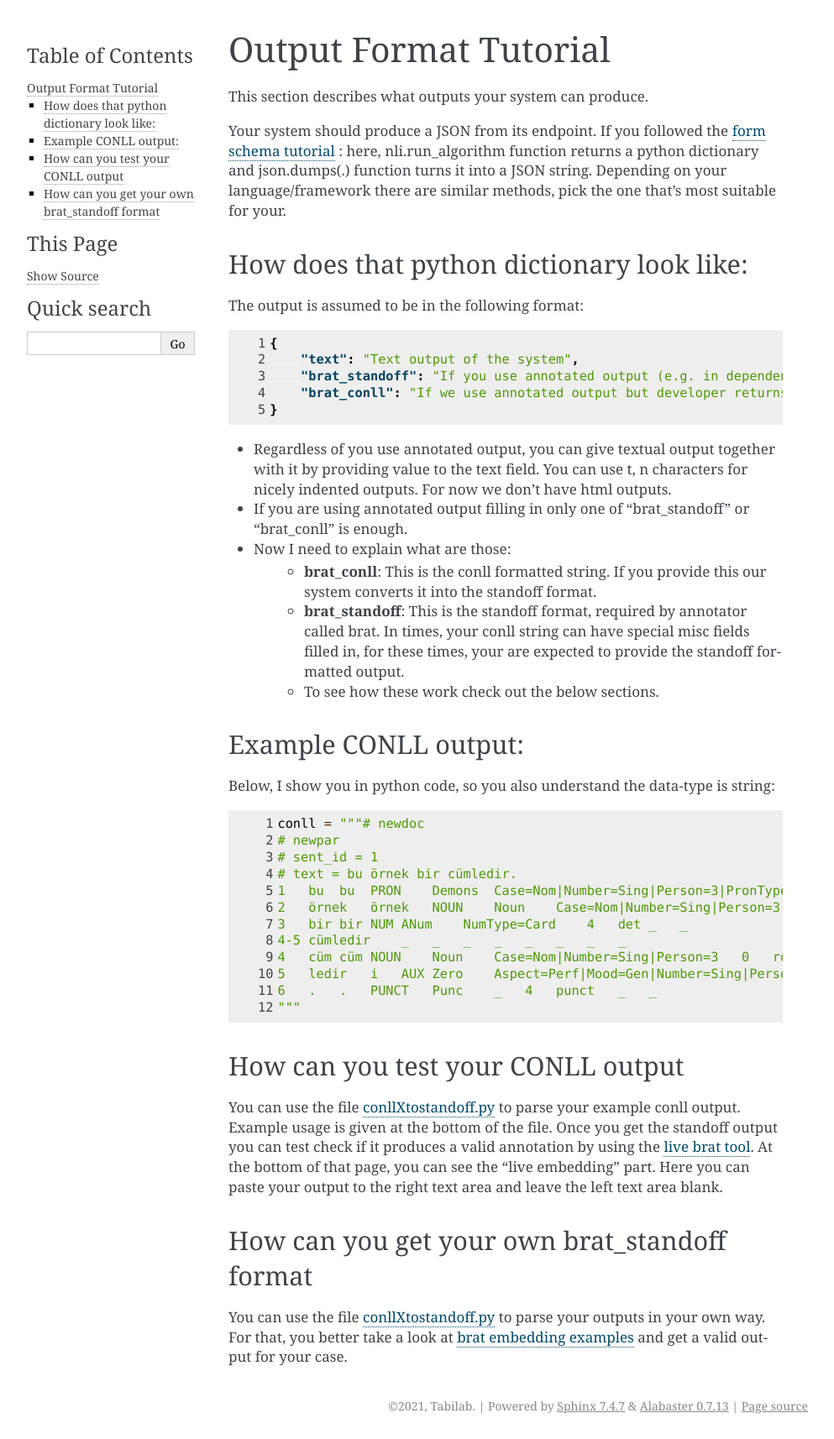
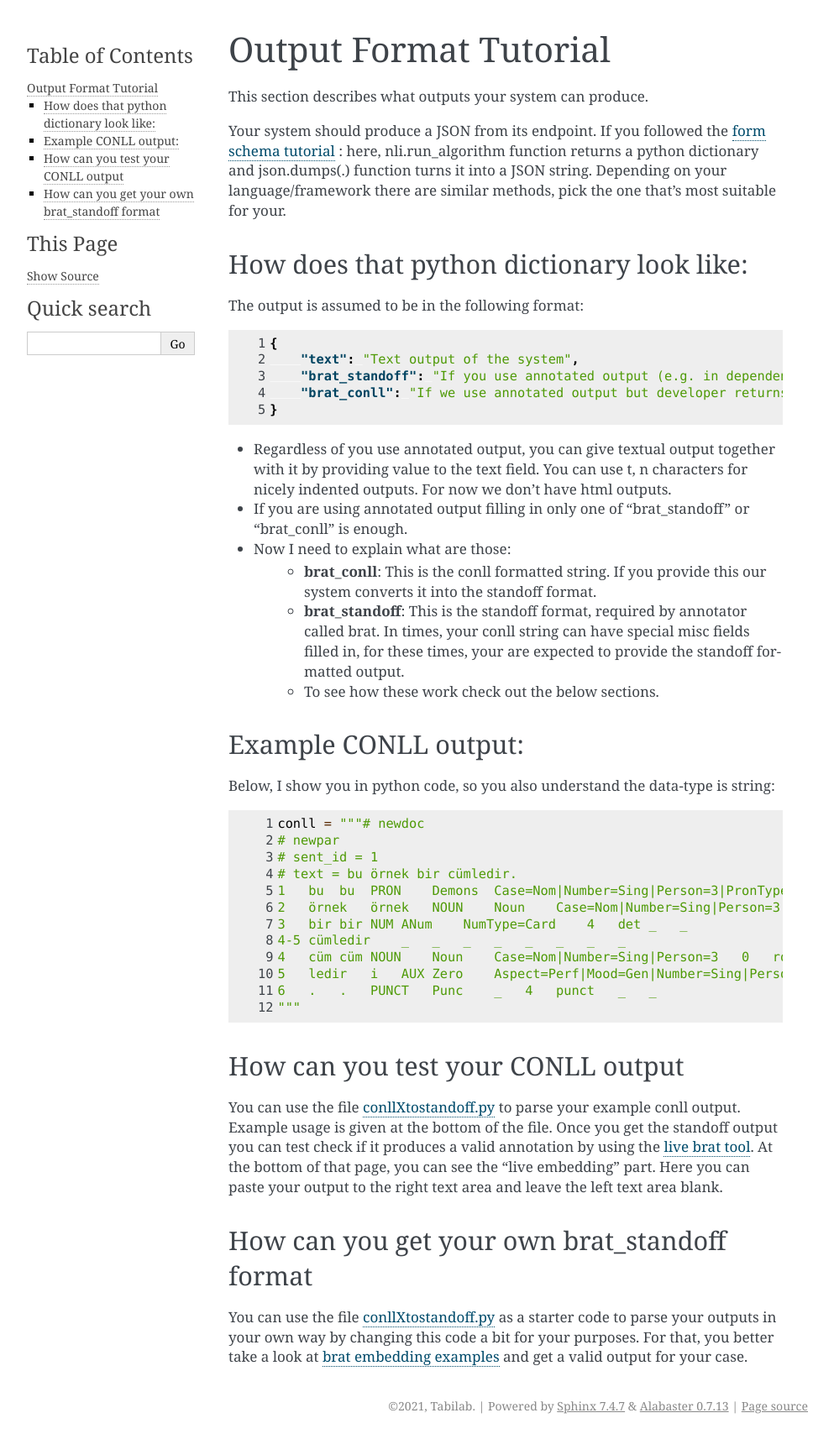
Before and after one commit to tabilab-dip/dip-docs, a Sphinx documentation site: the page built from docs/source/output_tutorial.rst, in a window 1280 px wide. Shown: the whole page at 84% size, without its empty margins (148-1141 px from the left). Built offline with Sphinx 7.4.7, drawn with Linux system fonts in a browser that asks for light colours.

Commit message:
update output specs

```diff
--- a/docs/source/output_tutorial.rst
+++ b/docs/source/output_tutorial.rst
@@ -59,4 +59,4 @@ You can use the file `conllXtostandoff.py <https://github.com/tabilab-dip/backen
 
 How can you get your own brat_standoff format
 ------------------------------------------------
-You can use the file `conllXtostandoff.py <https://github.com/tabilab-dip/backend-proxy/blob/main/backend_proxy/misc/conllXtostandoff.py>`_ to parse your outputs in your own way. For that, you better take a look at `brat embedding examples <http://brat.nlplab.org/embed.html>`_ and get a valid output for your case.
+You can use the file `conllXtostandoff.py <https://github.com/tabilab-dip/backend-proxy/blob/main/backend_proxy/misc/conllXtostandoff.py>`_ as a starter code to parse your outputs in your own way by changing this code a bit for your purposes. For that, you better take a look at `brat embedding examples <http://brat.nlplab.org/embed.html>`_ and get a valid output for your case.
```
